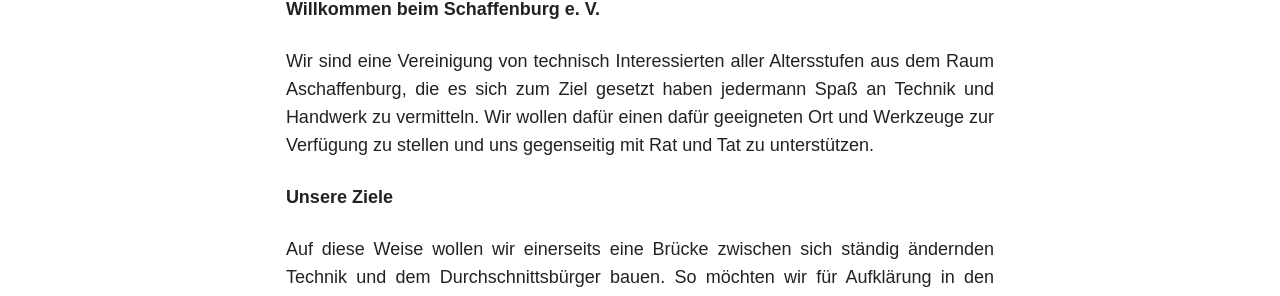
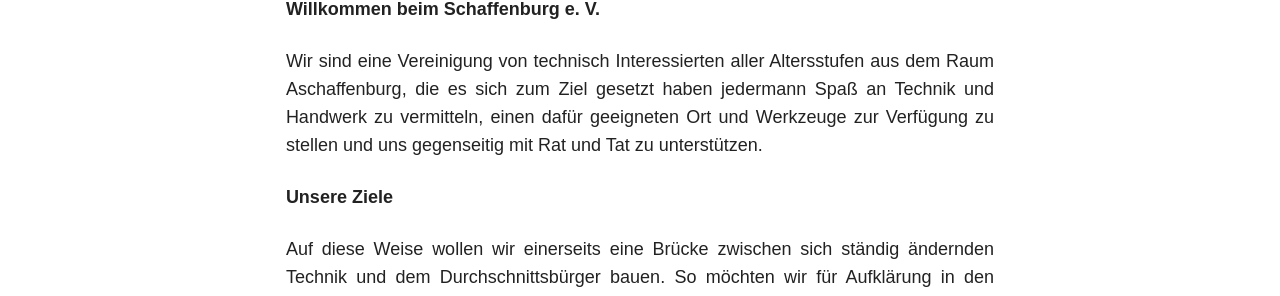
Before and after one commit to Schaffenburg/schaffenburg.github.io, a Jekyll site: the page built from index.md, in a window 1280 px wide. Shown: the part 456-752 px from the top of the page. Built offline with Jekyll 4.4.1, drawn with Linux system fonts in a browser that asks for light colours; nearby versions of some CDN libraries.

Commit message:
Update index.md

```diff
--- a/index.md
+++ b/index.md
@@ -6,7 +6,7 @@
 ---
 __Willkommen beim Schaffenburg e. V.__
 
-Wir sind eine Vereinigung von technisch Interessierten aller Altersstufen aus dem Raum Aschaffenburg, die es sich zum Ziel gesetzt haben jedermann Spaß an Technik und Handwerk zu vermitteln. Wir wollen dafür einen dafür geeigneten Ort und Werkzeuge zur Verfügung zu stellen und uns gegenseitig mit Rat und Tat zu unterstützen.
+Wir sind eine Vereinigung von technisch Interessierten aller Altersstufen aus dem Raum Aschaffenburg, die es sich zum Ziel gesetzt haben jedermann Spaß an Technik und Handwerk zu vermitteln, einen dafür geeigneten Ort und Werkzeuge zur Verfügung zu stellen und uns gegenseitig mit Rat und Tat zu unterstützen.
 
 
 __Unsere Ziele__
```
